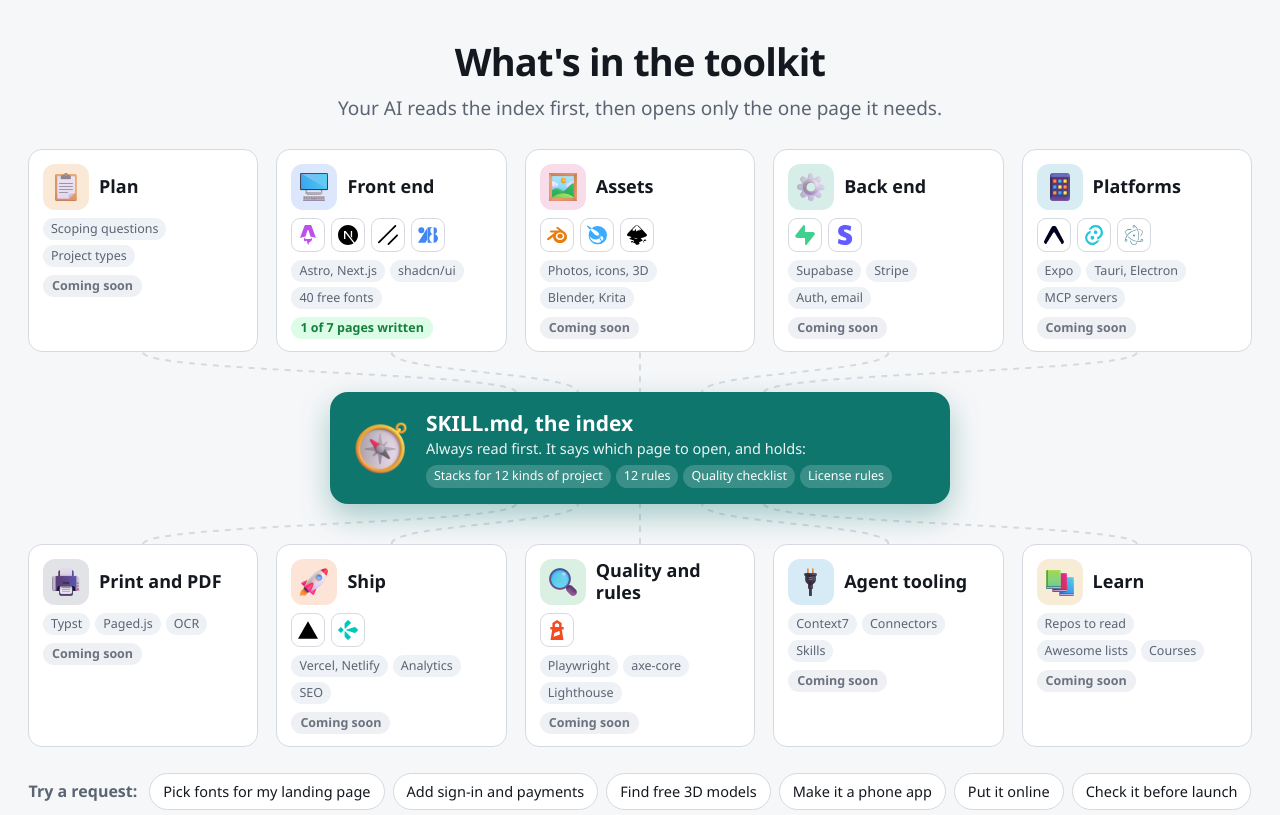
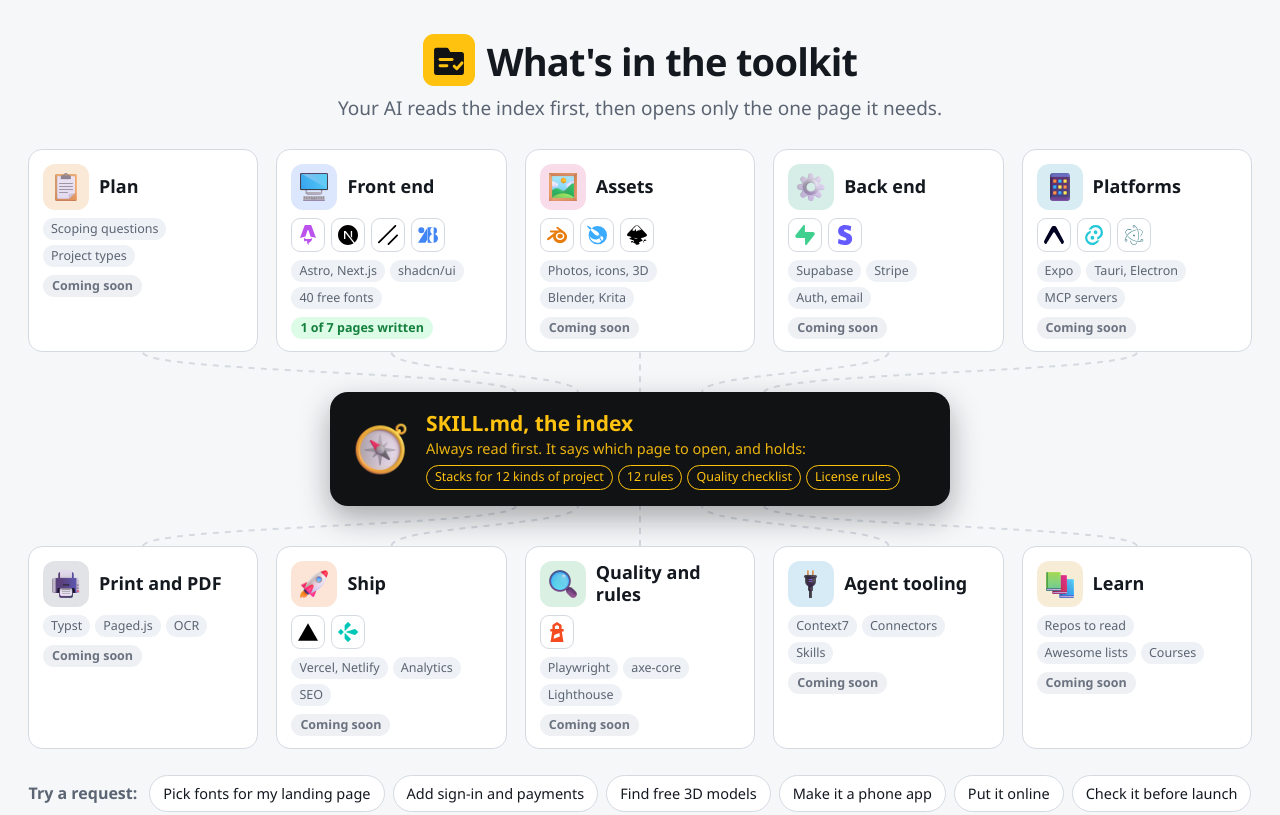
Before and after one commit to Aydin-codes/toolkit, a plain HTML site: page docs/index.html in a window 1280 px wide. Shown: the top 815 px of the page. Drawn offline with Linux system fonts and the light colour scheme.

Commit message:
Add logo; redraw hero and request graphic sharp at README width; black and yellow map and diagram

```diff
--- a/docs/index.html
+++ b/docs/index.html
@@ -8,11 +8,11 @@
 <style>
   :root {
     --bg:#f6f7f9; --panel:#ffffff; --ink:#14181f; --muted:#5b6472; --line:#d5dae1; --soft:#eef1f5;
-    --hub:#0f766e; --hub-ink:#ffffff; --ok:#15803d; --ok-bg:#dcfce7; --soon:#6b7280; --soon-bg:#eef0f3;
+    --hub:#111214; --hub-ink:#FFC20E; --ok:#15803d; --ok-bg:#dcfce7; --soon:#6b7280; --soon-bg:#eef0f3;
   }
   @media (prefers-color-scheme: dark) {
     :root { --bg:#0d1117; --panel:#161b22; --ink:#e6edf3; --muted:#9aa4b0; --line:#30363d; --soft:#1c222b;
-      --hub:#14b8a6; --hub-ink:#04201d; --ok:#4ade80; --ok-bg:#12321f; --soon:#9aa4b0; --soon-bg:#222831; }
+      --hub:#FFC20E; --hub-ink:#111214; --ok:#4ade80; --ok-bg:#12321f; --soon:#9aa4b0; --soon-bg:#222831; }
   }
   * { box-sizing:border-box; margin:0; }
   body { background:var(--bg); color:var(--ink); font:16px/1.45 "Segoe UI", system-ui, -apple-system, sans-serif; }
@@ -45,7 +45,7 @@
   .hub img { width:58px; height:58px; flex:none; }
   .hub h2 { font-size:21px; font-weight:800; }
   .hub p { font-size:14.5px; opacity:.92; }
-  .hub .chips .chip { background:rgba(255,255,255,.18); color:inherit; }
+  .hub .chips .chip { background:transparent; border:1.5px solid currentColor; color:inherit; }
   @media (prefers-color-scheme: dark) { .hub .chips .chip { background:rgba(0,0,0,.18); } }
   .routes { margin-top:26px; display:flex; flex-wrap:wrap; gap:8px; align-items:center; justify-content:center; }
   .routes span { color:var(--muted); font-weight:600; margin-right:4px; }
@@ -68,7 +68,7 @@
 <body>
 <div class="wrap">
   <header>
-    <h1>What's in the toolkit</h1>
+    <h1><img src="logo.svg" alt="" width="52" height="52" style="vertical-align:-10px;margin-right:12px">What's in the toolkit</h1>
     <p>Your AI reads the index first, then opens only the one page it needs.</p>
   </header>
 
```
Also changed, not shown: .github/assets/hero-dark.png (added), .github/assets/hero-light.png (added), .github/assets/how-it-works-dark.png, .github/assets/how-it-works-light.png, .github/assets/logo.svg (added), .github/assets/map-dark.png (deleted), .github/assets/map-light.png (deleted), .github/assets/request-to-picks-dark.png (added), .github/assets/request-to-picks-light.png (added), .github/assets/request-to-picks.png (deleted), docs/logo.svg (added), 1 other file.
